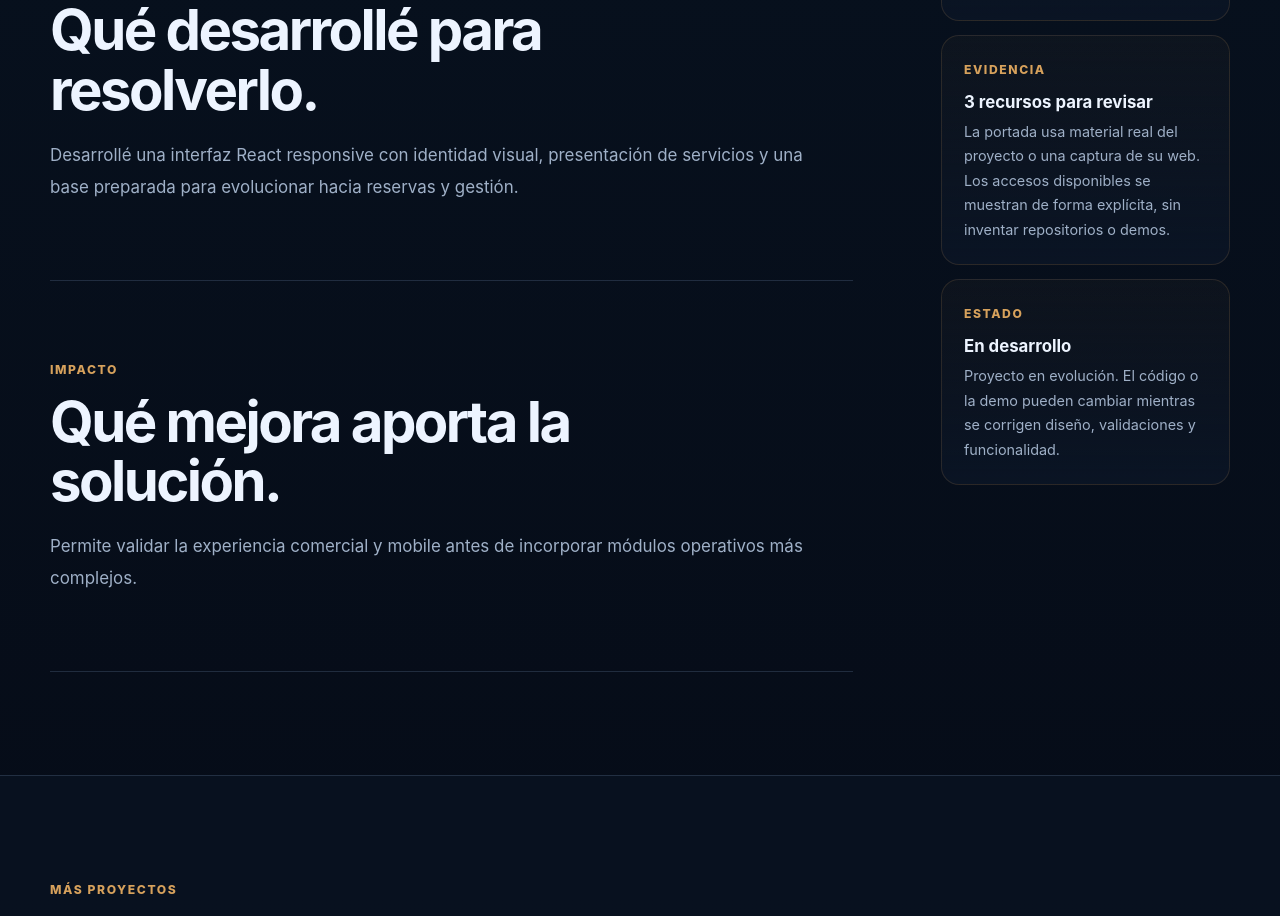
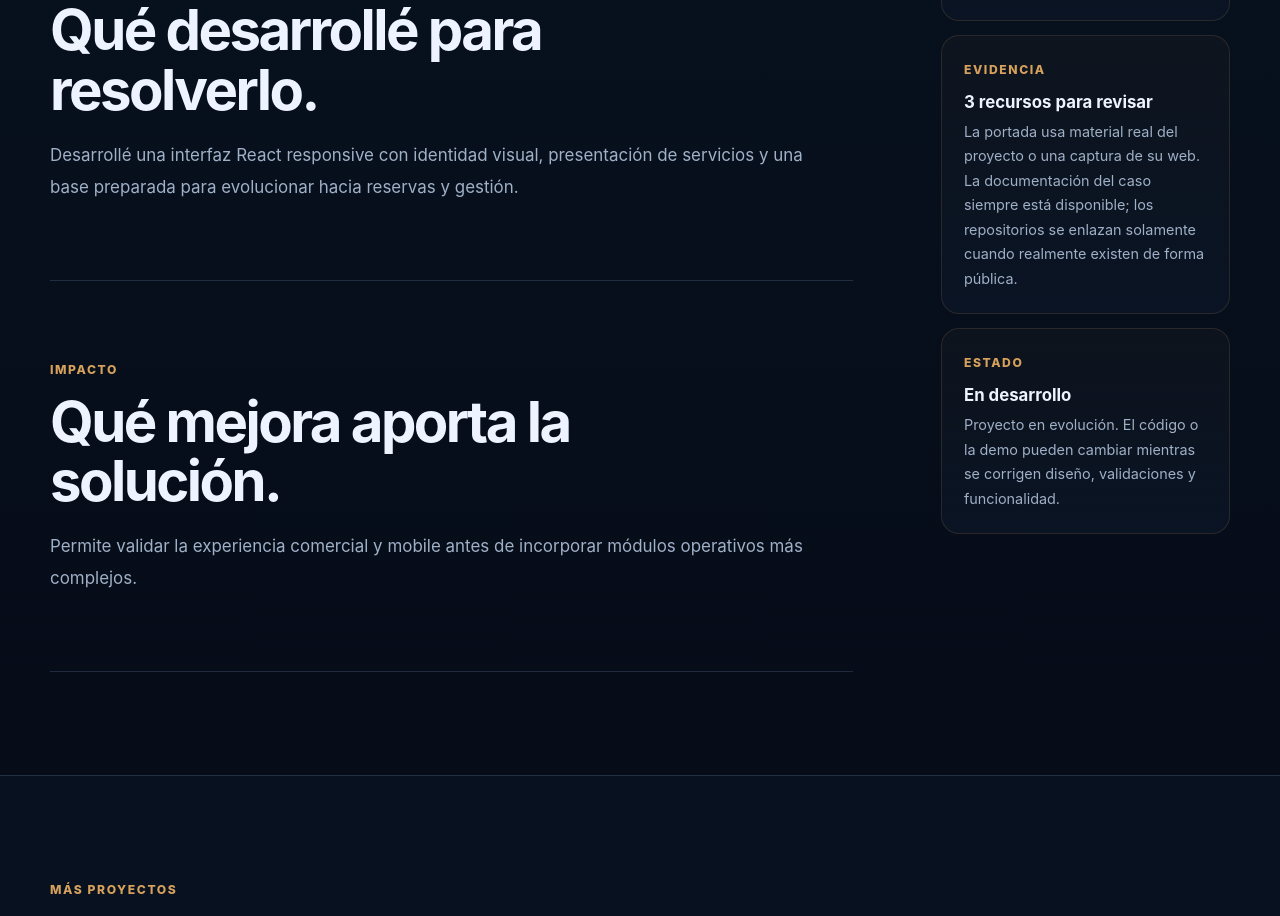
Before and after one commit to DylanDev08/Portfolio-Dylan, a React (Vite) app in the folder frontend/: page /proyectos/barberhouse in a window 1280 px wide. Shown: the part 1180-2096 px from the top of the page. Built offline with nearby package versions, Linux system fonts and the light colour scheme; no server answers.

Commit message:
fix: simplify project evidence count

```diff
--- a/frontend/src/pages/ProjectDetailPage.jsx
+++ b/frontend/src/pages/ProjectDetailPage.jsx
@@ -22,7 +22,7 @@ export function ProjectDetailPage() {
   const hasLive = isValidUrl(project.liveUrl);
   const hasGithub = isValidUrl(project.githubUrl);
   const hasDocs = isValidUrl(project.docsUrl);
-  const evidenceCount = [hasLive, hasGithub, hasDocs || true].filter(Boolean).length;
+  const evidenceCount = 1 + Number(hasLive) + Number(hasGithub);
   const themeStyle = {
     "--project-accent": project.accent,
     "--project-accent-rgb": project.accentRgb,
@@ -129,7 +129,7 @@ export function ProjectDetailPage() {
               <div className="project-case-panel">
                 <span className="eyebrow">Evidencia</span>
                 <strong>{evidenceCount} recurso{evidenceCount === 1 ? "" : "s"} para revisar</strong>
-                <p>La portada usa material real del proyecto o una captura de su web. Los accesos disponibles se muestran de forma explícita, sin inventar repositorios o demos.</p>
+                <p>La portada usa material real del proyecto o una captura de su web. La documentación del caso siempre está disponible; los repositorios se enlazan solamente cuando realmente existen de forma pública.</p>
               </div>
 
               <div className="project-case-panel">
```
